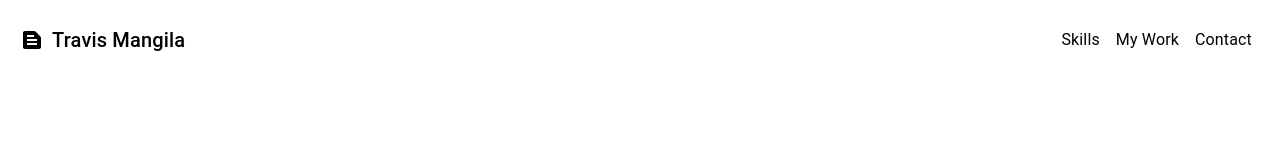
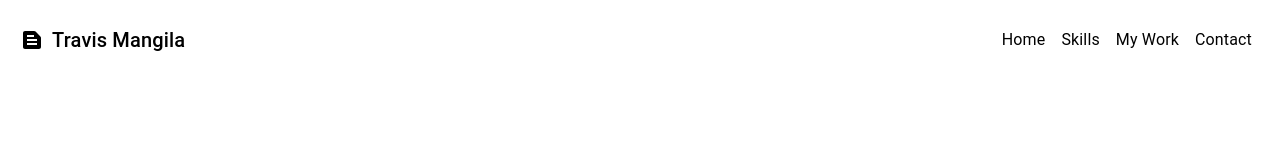
Before and after one commit to DrSack/Personal-Website, a Next.js app: page / in a window 1280 px wide. Shown: the top 160 px of the page. Built offline with nearby package versions, Linux system fonts and the light colour scheme.

Commit message:
added home

```diff
--- a/components/header.tsx
+++ b/components/header.tsx
@@ -110,6 +110,9 @@ export const Header = () => {
             </StyledTitleTypography>
           </Box>
           <Box style={{ display: 'flex', flexDirection: 'row', alignItems: 'center', justifyContent: 'space-between' }}>
+            <IconButton href='/' size='medium'>
+              <StyledLinksTypography>Home</StyledLinksTypography>
+            </IconButton>
             <IconButton href='/skills' size='medium'>
               <StyledLinksTypography>Skills</StyledLinksTypography>
             </IconButton>
```
